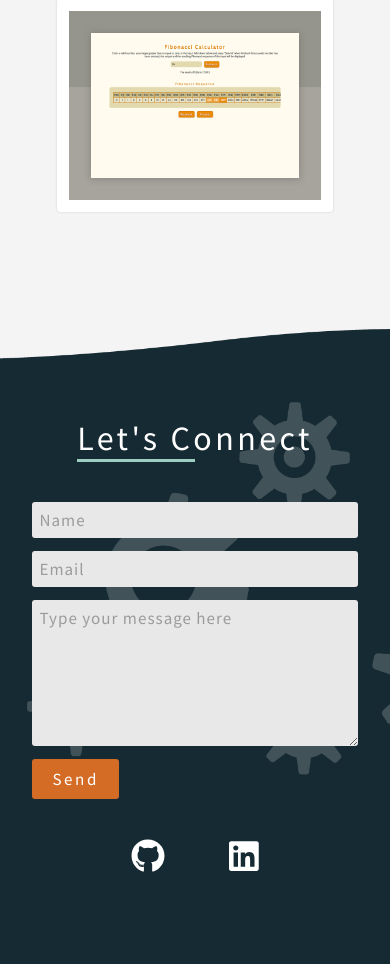
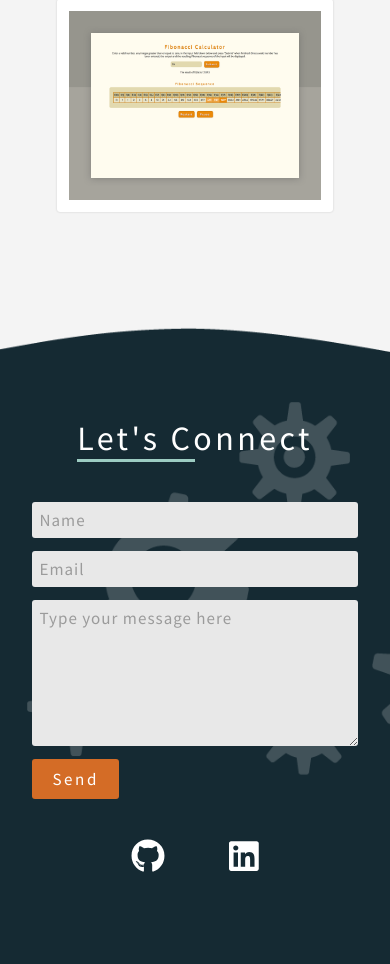
Before and after one commit to gomezja/single-page-website-project, a PHP site: page / in a window 390 px wide. Shown: the part 2516-3480 px from the top of the page. Run offline with PHP 8.4, Linux system fonts and the light colour scheme; some libraries are stand-ins or nearby versions.

Commit message:
Added contact background for smaller screens

```diff
--- a/index.html
+++ b/index.html
@@ -84,8 +84,6 @@
             <div class="project__projects">
                 <ul class="project__container project__container--mt-40">
                     <li class="project__example">
-                <li class="project__example">
-                    <li class="project__example">
                         <div class="project__cell project__cell--shadow">
                             <img class="project__image" src="images/projects/project-image-one.png" alt="Fishing Charter Website">
 
@@ -109,8 +107,6 @@
                         </div>
                     </li>
 
-                    <li class="project__example">
-                <li class="project__example">
                     <li class="project__example">
                         <div class="project__cell project__cell--shadow">
                             <img class="project__image" src="images/projects/project-image-two.png" alt="Photography Portfolio Website">
@@ -139,8 +135,6 @@
                     </li>
 
                     <li class="project__example">
-                <li class="project__example">
-                    <li class="project__example">
                         <div class="project__cell project__cell--shadow">
                             <img class="project__image" src="images/projects/project-image-three.png" alt="Student Website">
 
@@ -167,8 +161,6 @@
                         </div>
                     </li>
 
-                    <li class="project__example">
-                <li class="project__example">
                     <li class="project__example">
                         <div class="project__cell project__cell--shadow">
                             <img class="project__image" src="images/projects/project-image-zero.png" alt="Fibonacci Calculator">
--- a/style.css
+++ b/style.css
@@ -485,7 +485,6 @@ html, body {
 }
 
 .contact:before {
-    background-image: url(images/backgrounds/contact-md.png);
     background-position: center top;
 }
 
@@ -730,11 +729,19 @@ textarea:focus {
     .intro:before {
         background-image: url(images/backgrounds/background-md.png);
     }
+
+    .contact:before {
+        background-image: url(images/backgrounds/contact-md.png);
+    }
 }
 
 @media screen and (max-width: 760px) {
     .intro:before {
         background-image: url(images/backgrounds/background-sm.png);
+    }
+
+    .contact:before {
+        background-image: url(images/backgrounds/contact-sm.png);
     }
 }
 
```
Also changed, not shown: images/backgrounds/contact-md.png, images/backgrounds/contact-sm.png (added).
